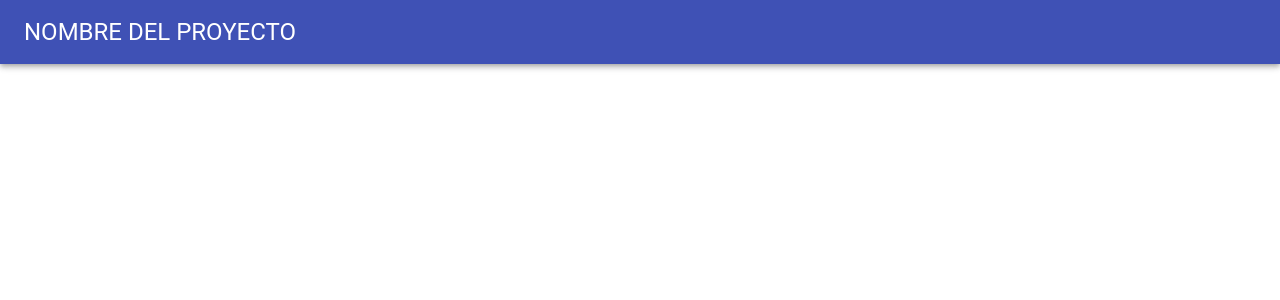
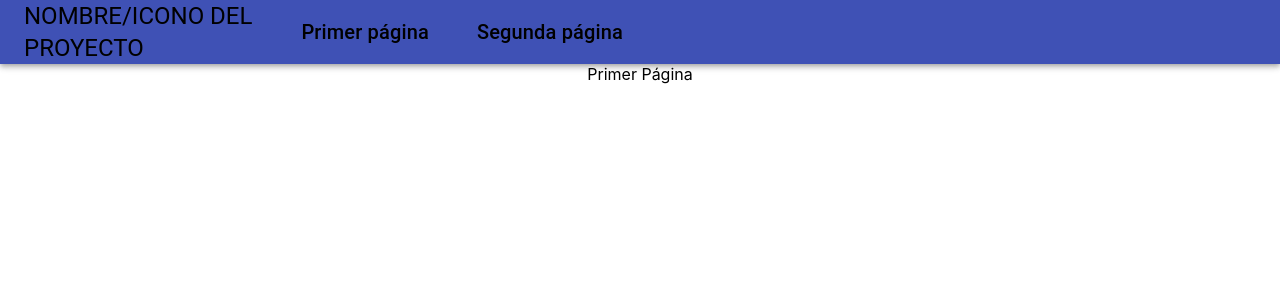
Before and after one commit to agusrs/trashmanager, a React (Create React App) app: page /firstPage in a window 1280 px wide. Shown: the top 300 px of the page. Built offline with nearby package versions, Linux system fonts and the light colour scheme.

Commit message:
More changes

```diff
--- a/src/App.js
+++ b/src/App.js
@@ -3,6 +3,8 @@ import './App.css';
 import { BrowserRouter as Router, Switch, Route } from 'react-router-dom';
 import Header from './components/header/Header';
 import Home from './components/home/Home';
+import FirstPage from './components/firstpage/FirstPage';
+import SecondPage from './components/secondpage/SecondPage';
 
 function App() {
   return (
@@ -11,6 +13,8 @@ function App() {
         <Header/>
         <Switch>
           <Route path="/" exact component={Home} />
+          <Route path="/firstPage" exact component={FirstPage} />
+          <Route path="/secondPage" exact component={SecondPage} />
         </Switch>
       </div>
     </Router>
--- /dev/null
+++ b/src/components/firstpage/FirstPage.js
@@ -0,0 +1,11 @@
+import React from 'react'
+
+export default class FirstPage extends React.Component {
+    render() {
+        return (
+            <div>
+                Primer Página
+            </div>
+        )
+    }
+}
--- a/src/components/header/Header.css
+++ b/src/components/header/Header.css
@@ -0,0 +1,4 @@
+.link{
+    color: black;
+    text-decoration: none;
+}
--- a/src/components/header/Header.js
+++ b/src/components/header/Header.js
@@ -3,6 +3,9 @@ import { AppBar } from '@material-ui/core';
 import { makeStyles } from '@material-ui/core/styles';
 import Toolbar from '@material-ui/core/Toolbar';
 import Typography from '@material-ui/core/Typography';
+import { Grid } from '@material-ui/core';
+import { Link } from 'react-router-dom';
+import './Header.css'
 
 const useStyles = makeStyles((theme) => ({
     root: {
@@ -22,8 +25,26 @@ export default function Header() {
             <AppBar position="static">
                 <Toolbar>
                     <Typography variant="h5" className={classes.title}>
-                        NOMBRE DEL PROYECTO
+                        <Link to='/' className='link'>
+                            NOMBRE/ICONO DEL PROYECTO
+                        </Link>
                     </Typography>
+                    <Grid container direction="row" justify="flex-start" spacing={6}>
+                        <Grid item>
+                                <Typography variant="h6">
+                                    <Link to='/firstPage' className='link'>
+                                        Primer página
+                                    </Link>
+                                </Typography>
+                        </Grid>
+                        <Grid item>
+                                <Typography variant="h6">
+                                    <Link to='/secondpage' className='link'>
+                                        Segunda página
+                                    </Link>
+                                </Typography>
+                        </Grid>
+                    </Grid>
                 </Toolbar>
             </AppBar>
         </div>
--- /dev/null
+++ b/src/components/secondpage/SecondPage.js
@@ -0,0 +1,11 @@
+import React from 'react'
+
+export default class SecondPage extends React.Component {
+    render() {
+        return (
+            <div>
+                Segunda Página
+            </div>
+        )
+    }
+}
```
Also changed, not shown: src/components/firstpage/FirstPage.css (added), src/components/secondpage/SecondPage.css (added).
